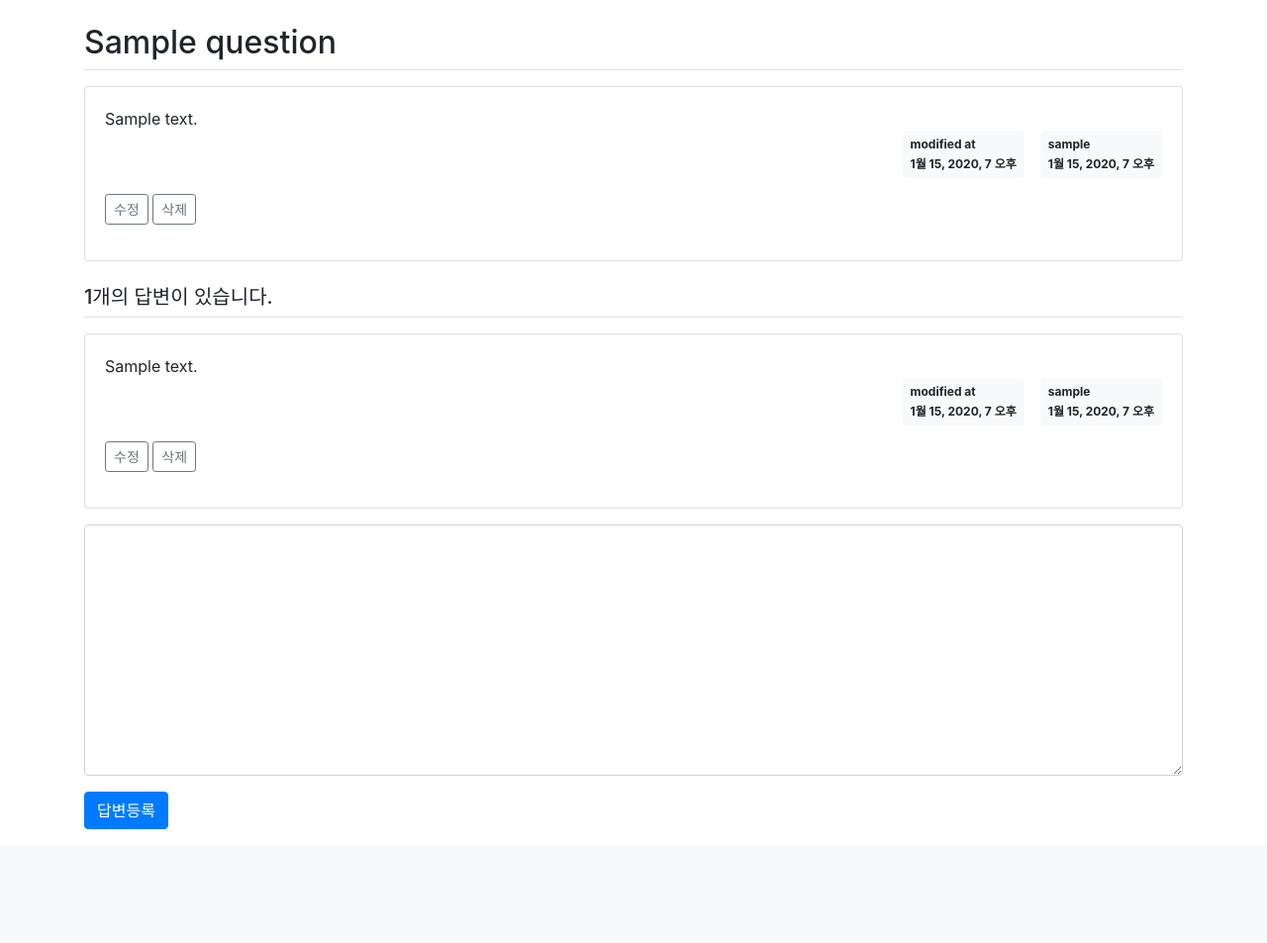
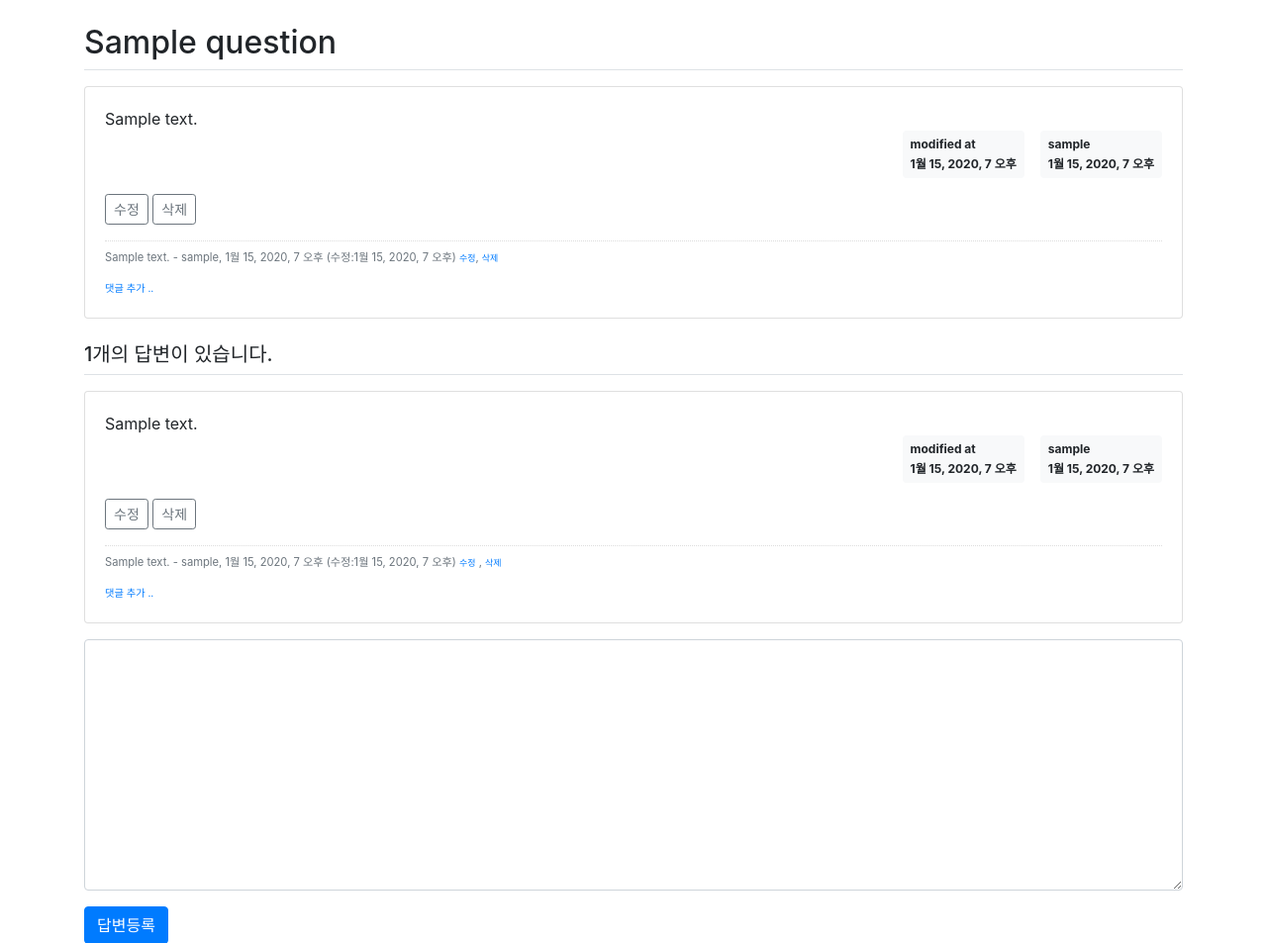
Before and after one commit to pcjs156/kmusw_jump_to_django, a Django app: page /pybo/answer/create/1/ in a window 1280 px wide. Shown: the part 57-1010 px from the top of the page at 99% size. Before the commit the page ends 895 px from the top, so only its background shows below. Run offline with Django 3.2, Linux system fonts and the light colour scheme; a user stored in the database is signed in; tables that the repository leaves empty hold one stand-in row (values such as "Sample post"); parts of the project's set-up code (start-up, migrations or seed data) failed here and were passed over; some libraries are stand-ins or nearby versions.

Commit message:
feat(pybo): 질문 및 답변에 대한 댓글 조회/추가/수정/삭제 기능 구현

```diff
--- a/pybo/forms.py
+++ b/pybo/forms.py
@@ -1,6 +1,6 @@
 from django import forms
 
-from pybo.models import Question, Answer
+from pybo.models import Question, Answer, Comment
 
 
 class QuestionForm(forms.ModelForm):
@@ -20,3 +20,12 @@ class AnswerForm(forms.ModelForm):
         labels = {
             'content': '답변 내용',
         }
+
+
+class CommentForm(forms.ModelForm):
+    class Meta:
+        model = Comment
+        fields = ['content']
+        labels = {
+            'content': '댓글내용',
+        }
--- a/pybo/urls.py
+++ b/pybo/urls.py
@@ -14,4 +14,10 @@ urlpatterns = [
     path('question/delete/<int:question_id>/', views.question_delete, name='question_delete'),
     path('answer/modify/<int:answer_id>/', views.answer_modify, name='answer_modify'),
     path('answer/delete/<int:answer_id>/', views.answer_delete, name='answer_delete'),
+    path('comment/create/question/<int:question_id>/', views.comment_create_question, name='comment_create_question'),
+    path('comment/modify/question/<int:comment_id>/', views.comment_modify_question, name='comment_modify_question'),
+    path('comment/delete/question/<int:comment_id>/', views.comment_delete_question, name='comment_delete_question'),
+    path('comment/create/answer/<int:answer_id>/', views.comment_create_answer, name='comment_create_answer'),
+    path('comment/modify/answer/<int:comment_id>/', views.comment_modify_answer, name='comment_modify_answer'),
+    path('comment/delete/answer/<int:comment_id>/', views.comment_delete_answer, name='comment_delete_answer'),
 ]
--- a/pybo/views.py
+++ b/pybo/views.py
@@ -4,8 +4,8 @@ from django.core.paginator import Paginator
 from django.shortcuts import render, get_object_or_404, redirect
 from django.utils import timezone
 
-from .forms import QuestionForm, AnswerForm
-from .models import Question, Answer
+from .forms import QuestionForm, AnswerForm, CommentForm
+from .models import Question, Answer, Comment
 
 
 def index(request):
@@ -169,3 +169,119 @@ def answer_delete(request, answer_id):
     else:
         answer.delete()
     return redirect('pybo:detail', question_id=answer.question.id)
+
+
+@login_required(login_url='common:login')
+def comment_create_question(request, question_id):
+    """
+    pybo 질문댓글등록
+    """
+    question = get_object_or_404(Question, pk=question_id)
+    if request.method == "POST":
+        form = CommentForm(request.POST)
+        if form.is_valid():
+            comment = form.save(commit=False)
+            comment.author = request.user
+            comment.create_date = timezone.now()
+            comment.question = question
+            comment.save()
+            return redirect('pybo:detail', question_id=question.id)
+    else:
+        form = CommentForm()
+    context = {'form': form}
+    return render(request, 'pybo/comment_form.html', context)
+
+
+@login_required(login_url='common:login')
+def comment_modify_question(request, comment_id):
+    """
+    pybo 질문댓글수정
+    """
+    comment = get_object_or_404(Comment, pk=comment_id)
+    if request.user != comment.author:
+        messages.error(request, '댓글수정권한이 없습니다')
+        return redirect('pybo:detail', question_id=comment.question.id)
+
+    if request.method == "POST":
+        form = CommentForm(request.POST, instance=comment)
+        if form.is_valid():
+            comment = form.save(commit=False)
+            comment.modify_date = timezone.now()
+            comment.save()
+            return redirect('pybo:detail', question_id=comment.question.id)
+    else:
+        form = CommentForm(instance=comment)
+    context = {'form': form}
+    return render(request, 'pybo/comment_form.html', context)
+
+
+@login_required(login_url='common:login')
+def comment_delete_question(request, comment_id):
+    """
+    pybo 질문댓글삭제
+    """
+    comment = get_object_or_404(Comment, pk=comment_id)
+    if request.user != comment.author:
+        messages.error(request, '댓글삭제권한이 없습니다')
+        return redirect('pybo:detail', question_id=comment.question.id)
+    else:
+        comment.delete()
+    return redirect('pybo:detail', question_id=comment.question.id)
+
+
+@login_required(login_url='common:login')
+def comment_create_answer(request, answer_id):
+    """
+    pybo 답글댓글등록
+    """
+    answer = get_object_or_404(Answer, pk=answer_id)
+    if request.method == "POST":
+        form = CommentForm(request.POST)
+        if form.is_valid():
+            comment = form.save(commit=False)
+            comment.author = request.user
+            comment.create_date = timezone.now()
+            comment.answer = answer
+            comment.save()
+            return redirect('pybo:detail', question_id=comment.answer.question.id)
+    else:
+        form = CommentForm()
+    context = {'form': form}
+    return render(request, 'pybo/comment_form.html', context)
+
+
+@login_required(login_url='common:login')
+def comment_modify_answer(request, comment_id):
+    """
+    pybo 답글댓글수정
+    """
+    comment = get_object_or_404(Comment, pk=comment_id)
+    if request.user != comment.author:
+        messages.error(request, '댓글수정권한이 없습니다')
+        return redirect('pybo:detail', question_id=comment.answer.question.id)
+
+    if request.method == "POST":
+        form = CommentForm(request.POST, instance=comment)
+        if form.is_valid():
+            comment = form.save(commit=False)
+            comment.modify_date = timezone.now()
+            comment.save()
+            return redirect('pybo:detail', question_id=comment.answer.question.id)
+    else:
+        form = CommentForm(instance=comment)
+    context = {'form': form}
+    return render(request, 'pybo/comment_form.html', context)
+
+
+@login_required(login_url='common:login')
+def comment_delete_answer(request, comment_id):
+    """
+    pybo 답글댓글삭제
+    """
+    comment = get_object_or_404(Comment, pk=comment_id)
+    if request.user != comment.author:
+        messages.error(request, '댓글삭제권한이 없습니다')
+        return redirect('pybo:detail', question_id=comment.answer.question.id)
+    else:
+        comment.delete()
+    return redirect('pybo:detail', question_id=comment.answer.question.id)
--- /dev/null
+++ b/static/style.css
@@ -0,0 +1,4 @@
+.comment {
+    border-top:dotted 1px #ddd;
+    font-size:0.7em;
+}
--- a/templates/pybo/question_detail.html
+++ b/templates/pybo/question_detail.html
@@ -36,6 +36,32 @@
                            data-uri="{% url 'pybo:question_delete' question.id %}">삭제</a>
                     </div>
                 {% endif %}
+                <!-- 질문 댓글 Start -->
+                {% if question.comment_set.count > 0 %}
+                    <div class="mt-3">
+                        {% for comment in question.comment_set.all %}  <!-- 등록한 댓글을 출력 -->
+                            <div class="comment py-2 text-muted">  <!-- 댓글 각각에 comment 스타일 지정 -->
+                                <span style="white-space: pre-line;">{{ comment.content }}</span>
+                                <span>
+                                    - {{ comment.author }}, {{ comment.create_date }}
+                                    {% if comment.modify_date %}
+                                        (수정:{{ comment.modify_date }})
+                                    {% endif %}
+                                </span>
+                                {% if request.user == comment.author %}
+                                    <a href="{% url 'pybo:comment_modify_question' comment.id %}" class="small">수정</a>,
+                                    <a href="#" class="small delete"
+                                       data-uri="{% url 'pybo:comment_delete_question' comment.id %}">삭제</a>
+                                {% endif %}
+                            </div>
+                        {% endfor %}
+                    </div>
+                {% endif %}
+                <div>
+                    <a href="{% url 'pybo:comment_create_question' question.id %}"
+                       class="small"><small>댓글 추가 ..</small></a>  <!-- 댓글 추가 링크 -->
+                </div>
+                <!-- 질문 댓글 End -->
             </div>
         </div>
         <h5 class="border-bottom my-3 py-2">{{ question.answer_set.count }}개의 답변이 있습니다.</h5>
@@ -63,6 +89,31 @@
                                data-uri="{% url 'pybo:answer_delete' answer.id %}">삭제</a>
                         </div>
                     {% endif %}
+                    {% if answer.comment_set.count > 0 %}
+                        <div class="mt-3">
+                            {% for comment in answer.comment_set.all %}
+                                <div class="comment py-2 text-muted">
+                                    <span style="white-space: pre-line;">{{ comment.content }}</span>
+                                    <span>
+                                        - {{ comment.author }}, {{ comment.create_date }}
+                                        {% if comment.modify_date %}
+                                            (수정:{{ comment.modify_date }})
+                                        {% endif %}
+                                        </span>
+                                    {% if request.user == comment.author %}
+                                        <a href="{% url 'pybo:comment_modify_answer' comment.id %}" class="small">수정</a>
+                                        ,
+                                        <a href="#" class="small delete"
+                                           data-uri="{% url 'pybo:comment_delete_answer' comment.id %}">삭제</a>
+                                    {% endif %}
+                                </div>
+                            {% endfor %}
+                        </div>
+                    {% endif %}
+                    <div>
+                        <a href="{% url 'pybo:comment_create_answer' answer.id %}"
+                           class="small"><small>댓글 추가 ..</small></a>
+                    </div>
                 </div>
             </div>
         {% endfor %}
```
Also changed, not shown: templates/pybo/comment_form.html (added, +17 -0 lines).
